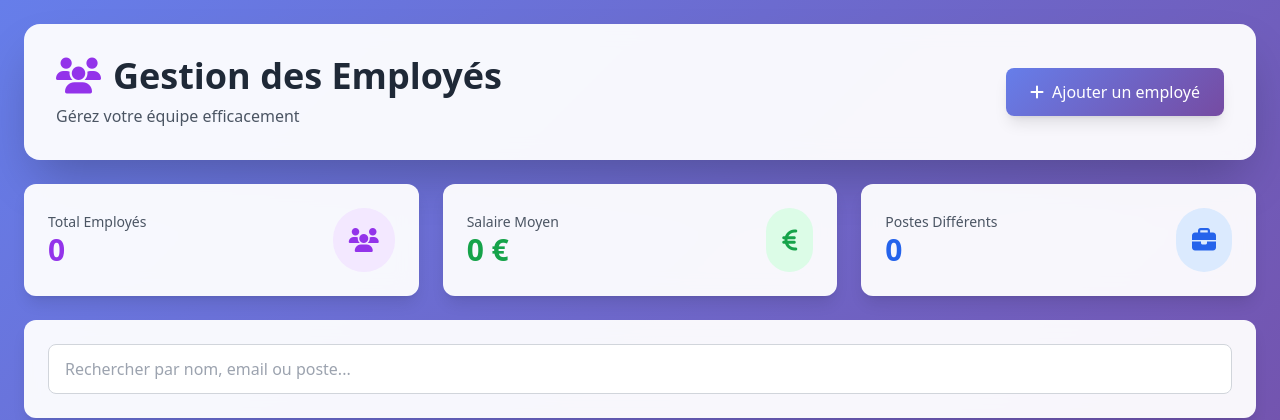
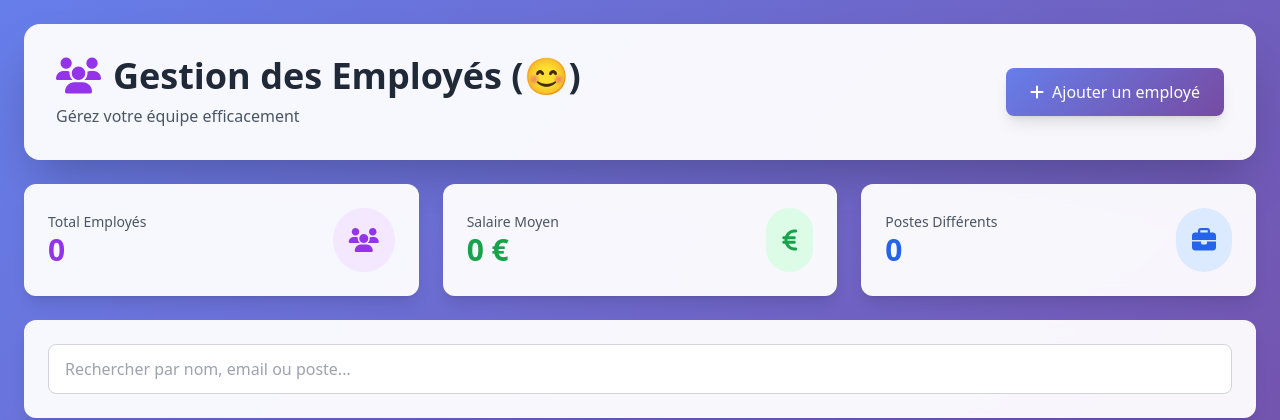
Before and after one commit to Johanne2026/Mini-application-de-gestion-des-employ-s, a Django app: page / in a window 1280 px wide. Shown: the top 420 px of the page. Run offline with Django 5.2, Linux system fonts and the light colour scheme; data comes from the database, SQL or seed files in the repository; some libraries are stand-ins or nearby versions.

Commit message:
Ajout d'un smiley souriant au titre "Gestion des Employés" lors de l'ouverture de l'application

```diff
--- a/employe/templates/employe/index.html
+++ b/employe/templates/employe/index.html
@@ -52,7 +52,7 @@
             <div class="flex justify-between items-center">
                 <div>
                     <h1 class="text-4xl font-bold text-gray-800 mb-2">
-                        <i class="fas fa-users text-purple-600 mr-3"></i>Gestion des Employés
+                        <i class="fas fa-users text-purple-600 mr-3"></i>Gestion des Employés (😊)
                     </h1>
                     <p class="text-gray-600">Gérez votre équipe efficacement</p>
                 </div>
```
